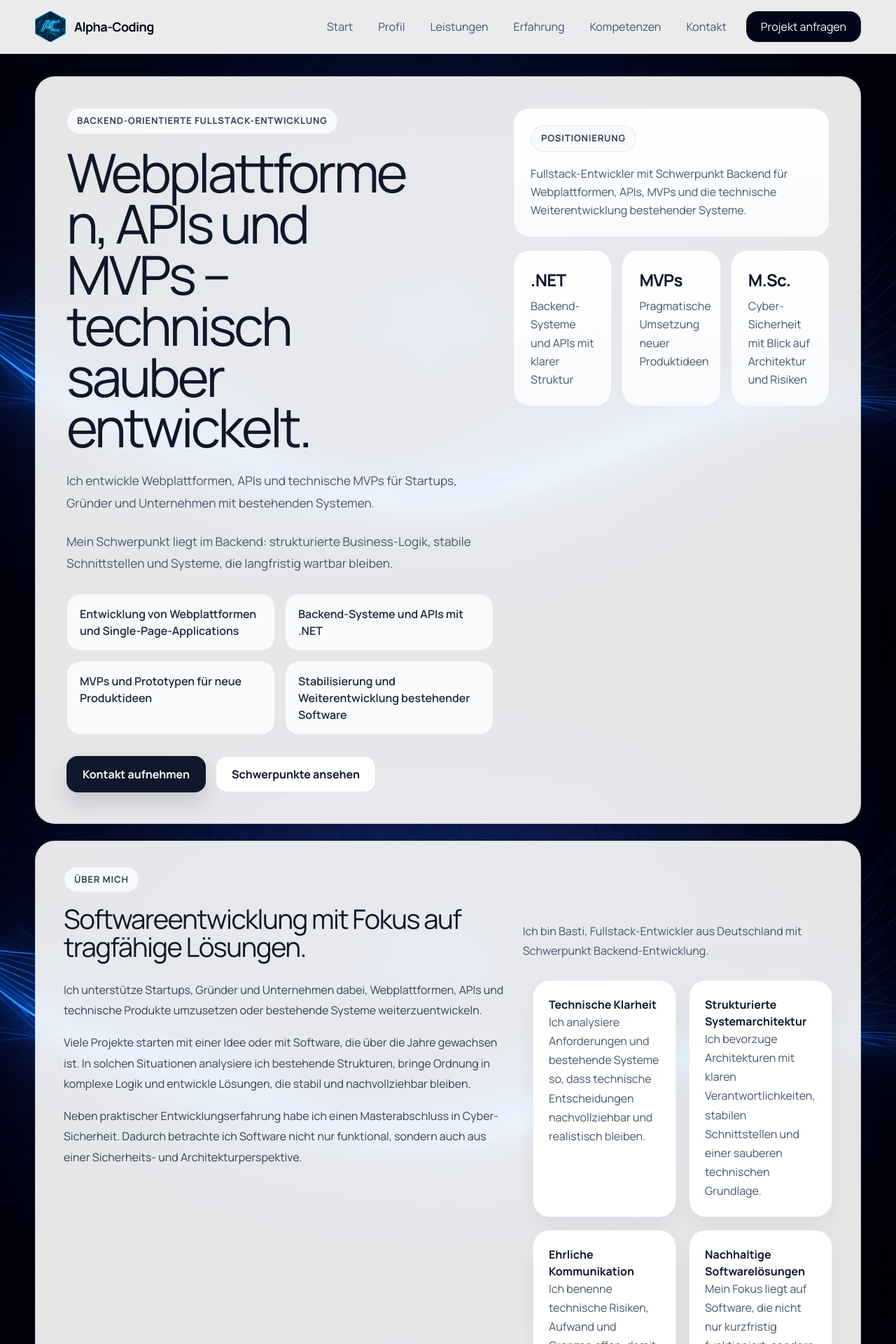
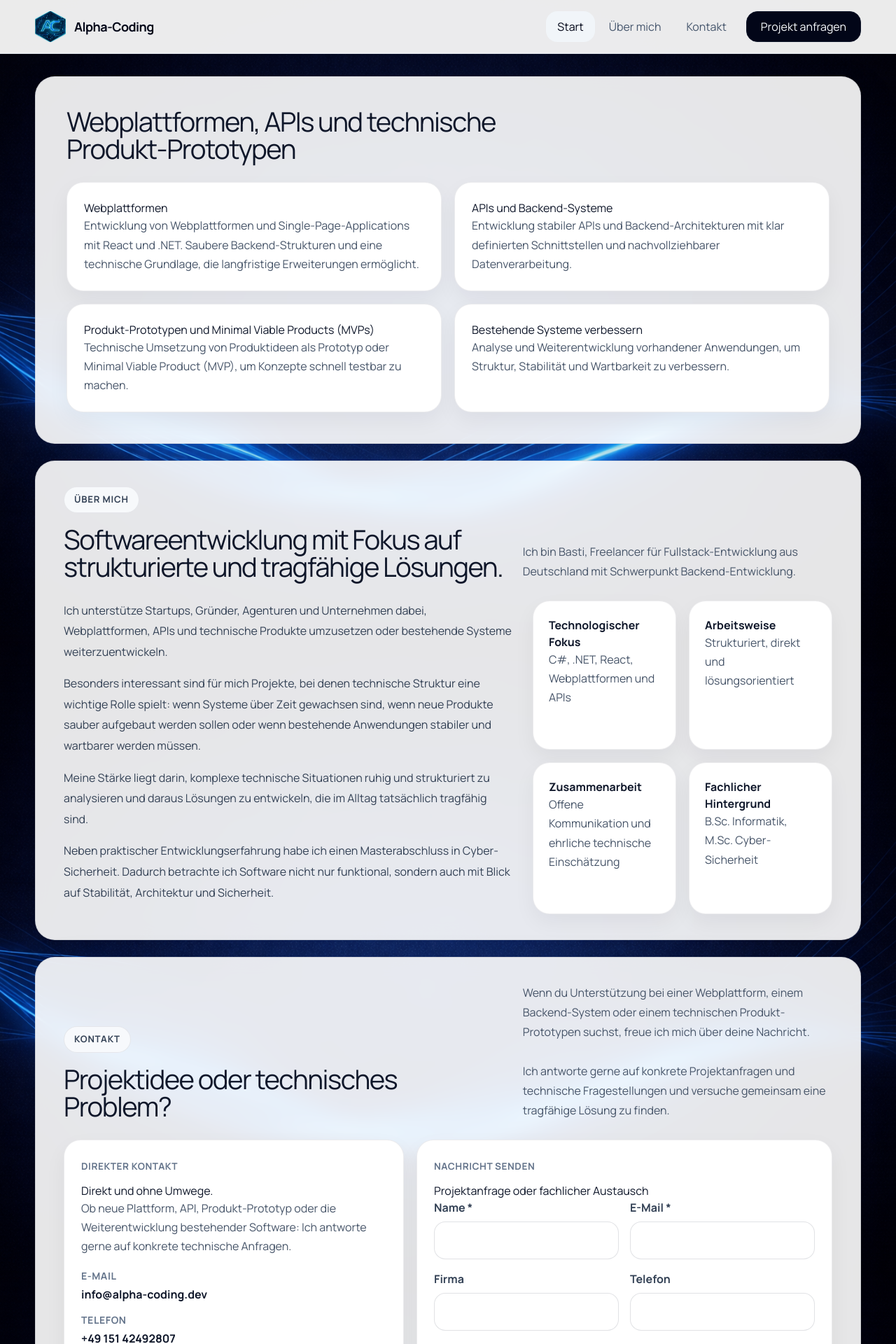
Before and after one commit to ZhRaL/OwnWebsite, a React (Vite) app: page / in a window 1280 px wide. Shown: the top 1920 px of the page at 70% size. Built offline with nearby package versions, Linux system fonts and the light colour scheme.

Commit message:
Umbau zu Kurz-Seite

```diff
--- a/src/App.css
+++ b/src/App.css
@@ -50,55 +50,23 @@ section[id] {
   overflow: hidden;
 }
 
-.hero-grid {
-  display: grid;
-  grid-template-columns: minmax(0, 1.35fr) minmax(360px, 1fr);
-  gap: 28px;
-  align-items: stretch;
-  min-width: 0;
-}
-
 .hero-copy h1 {
   margin: 0;
-  max-width: 11ch;
+  max-width: 100%;
   overflow-wrap: anywhere;
-  font-size: clamp(3.1rem, 6vw, 5.3rem);
-  line-height: 0.95;
-  letter-spacing: -0.05em;
+  font-size: clamp(2rem, 3vw, 2.9rem);
+  line-height: 1.02;
+  letter-spacing: -0.04em;
   color: #0f172a;
 }
 
-.hero-lead {
-  max-width: 740px;
-  margin: 24px 0 0;
-  font-size: 1.08rem;
-  line-height: 1.8;
-  color: #475569;
-  overflow-wrap: anywhere;
+.hero-header {
+  grid-template-columns: minmax(0, 1fr);
+  align-items: end;
 }
 
-.hero-points {
-  display: grid;
-  grid-template-columns: repeat(2, minmax(0, 1fr));
-  gap: 14px;
-  margin-top: 28px;
-}
-
-.hero-points span {
-  padding: 16px 18px;
-  border-radius: 20px;
-  background: #f8fafc;
-  border: 1px solid rgba(15, 23, 42, 0.08);
-  color: #1e293b;
-  font-weight: 600;
-  line-height: 1.5;
-}
-
-.hero-actions {
-  display: flex;
-  flex-wrap: wrap;
-  gap: 14px;
-  margin-top: 30px;
+.hero-copy--wide {
+  margin-bottom: 0;
 }
 
 .button {
@@ -149,48 +117,6 @@ section[id] {
 .button-secondary:hover {
   background: #f8fafc;
   border-color: rgba(15, 23, 42, 0.2);
-}
-
-.hero-panel {
-  display: flex;
-  flex-direction: column;
-  gap: 18px;
-  min-width: 0;
-}
-
-.hero-panel-card,
-.metric-card {
-  padding: 24px;
-  border-radius: 24px;
-  border: 1px solid rgba(15, 23, 42, 0.08);
-  background: linear-gradient(180deg, #ffffff 0%, #f8fafc 100%);
-}
-
-.hero-panel-card h2 {
-  margin: 0 0 12px;
-  font-size: 1.4rem;
-  line-height: 1.3;
-  color: #0f172a;
-}
-
-.hero-panel-card p,
-.metric-card span {
-  color: #475569;
-  line-height: 1.65;
-}
-
-.hero-metrics {
-  display: grid;
-  grid-template-columns: repeat(3, minmax(0, 1fr));
-  gap: 14px;
-}
-
-.metric-card strong {
-  display: block;
-  margin-bottom: 6px;
-  color: #0f172a;
-  font-size: 1.5rem;
-  letter-spacing: -0.03em;
 }
 
 .content-section {
@@ -479,19 +405,12 @@ section[id] {
 }
 
 @media (max-width: 980px) {
-  .hero-grid,
   .section-header,
   .two-column-layout,
   .contact-grid {
     grid-template-columns: 1fr;
   }
 
-  .hero-copy h1 {
-    max-width: none;
-  }
-
-  .hero-metrics,
-  .hero-points,
   .service-grid,
   .focus-grid,
   .category-grid,
@@ -529,26 +448,9 @@ section[id] {
     line-height: 1;
   }
 
-  .hero-lead {
-    font-size: 1rem;
-  }
-
   .hero-section {
     margin-bottom: 16px;
     padding-top: 20px;
-  }
-
-  .hero-grid,
-  .hero-points,
-  .hero-actions,
-  .hero-panel,
-  .hero-metrics {
-    width: 100%;
-    min-width: 0;
-  }
-
-  .hero-actions .button {
-    width: 100%;
   }
 
   .section-kicker,
@@ -595,8 +497,6 @@ section[id] {
   .category-card,
   .contact-card,
   .form-card,
-  .hero-panel-card,
-  .metric-card,
   .muted-panel {
     width: 100%;
     min-width: 0;
--- a/src/App.jsx
+++ b/src/App.jsx
@@ -12,9 +12,6 @@ import Contact from './Components/Contact/Contact';
 import Footer from './Components/Footer';
 import Header from './Components/Header';
 import Impressum from './Components/Impressum';
-import Projects from './Components/Projects/Projects';
-import Skills from './Components/Skills';
-import Technologies from './Components/Technologies/Technologies';
 
 function ScrollHandler() {
   const location = useLocation();
@@ -53,49 +50,22 @@ function ScrollHandler() {
 }
 
 function HomePage() {
-  const projectSituations = [
+  const services = [
     {
-      label: 'MVP',
-      title: 'Eine Produktidee soll als MVP umgesetzt werden',
+      title: 'Webplattformen',
+      text: 'Entwicklung von Webplattformen und Single-Page-Applications mit React und .NET. Saubere Backend-Strukturen und eine technische Grundlage, die langfristige Erweiterungen ermöglicht.',
     },
     {
-      label: 'Backend',
-      title: 'Eine Plattform braucht ein stabiles Backend',
+      title: 'APIs und Backend-Systeme',
+      text: 'Entwicklung stabiler APIs und Backend-Architekturen mit klar definierten Schnittstellen und nachvollziehbarer Datenverarbeitung.',
     },
     {
-      label: 'Wartbarkeit',
-      title: 'Eine bestehende Anwendung ist schwer wartbar geworden',
+      title: 'Produkt-Prototypen und Minimal Viable Products (MVPs)',
+      text: 'Technische Umsetzung von Produktideen als Prototyp oder Minimal Viable Product (MVP), um Konzepte schnell testbar zu machen.',
     },
     {
-      label: 'API',
-      title: 'Eine API muss neu aufgebaut oder stabilisiert werden',
-    },
-    {
-      label: 'Architektur',
-      title: 'Ein Team braucht Unterstützung bei Backend-Architektur',
-    },
-  ];
-
-  const collaborationSteps = [
-    {
-      label: 'Schritt 01',
-      title: 'Erstgespräch',
-      text: 'Verständnis der Idee oder des bestehenden Systems.',
-    },
-    {
-      label: 'Schritt 02',
-      title: 'Technische Analyse',
-      text: 'Bewertung möglicher Architektur und Lösungswege.',
-    },
-    {
-      label: 'Schritt 03',
-      title: 'Struktur und Planung',
-      text: 'Definition der Systemstruktur und Umsetzungsschritte.',
-    },
-    {
-      label: 'Schritt 04',
-      title: 'Iterative Entwicklung',
-      text: 'Umsetzung in klaren Entwicklungsschritten mit regelmäßiger Abstimmung.',
+      title: 'Bestehende Systeme verbessern',
+      text: 'Analyse und Weiterentwicklung vorhandener Anwendungen, um Struktur, Stabilität und Wartbarkeit zu verbessern.',
     },
   ];
 
@@ -104,111 +74,23 @@ function HomePage() {
       <Header />
       <main className="page-content">
         <section id="home" className="hero-section section-shell">
-          <div className="hero-grid">
-            <div className="hero-copy">
-              <span className="section-kicker">Backend-orientierte Fullstack-Entwicklung</span>
-              <h1>Webplattformen, APIs und MVPs – technisch sauber entwickelt.</h1>
-              <p className="hero-lead">
-                Ich entwickle Webplattformen, APIs und technische MVPs für
-                Startups, Gründer und Unternehmen mit bestehenden Systemen.
-              </p>
-              <p className="hero-lead">
-                Mein Schwerpunkt liegt im Backend: strukturierte
-                Business-Logik, stabile Schnittstellen und Systeme, die
-                langfristig wartbar bleiben.
-              </p>
-              <div className="hero-points">
-                <span>Entwicklung von Webplattformen und Single-Page-Applications</span>
-                <span>Backend-Systeme und APIs mit .NET</span>
-                <span>MVPs und Prototypen für neue Produktideen</span>
-                <span>Stabilisierung und Weiterentwicklung bestehender Software</span>
-              </div>
-              <div className="hero-actions">
-                <a className="button button-primary" href="#contact">
-                  Kontakt aufnehmen
-                </a>
-                <a className="button button-secondary" href="#projects">
-                  Schwerpunkte ansehen
-                </a>
-              </div>
+          <div className="section-header hero-header">
+            <div className="hero-copy hero-copy--wide">
+              <h1>Webplattformen, APIs und technische Produkt-Prototypen</h1>
             </div>
-            <aside className="hero-panel">
-              <div className="hero-panel-card">
-                <span className="eyebrow">Positionierung</span>
+          </div>
 
-                <p>
-                  Fullstack-Entwickler mit Schwerpunkt Backend für
-                  Webplattformen, APIs, MVPs und die technische
-                  Weiterentwicklung bestehender Systeme.
-                </p>
-              </div>
-              <div className="hero-metrics">
-                <div className="metric-card">
-                  <strong>.NET</strong>
-                  <span>Backend-Systeme und APIs mit klarer Struktur</span>
-                </div>
-                <div className="metric-card">
-                  <strong>MVPs</strong>
-                  <span>Pragmatische Umsetzung neuer Produktideen</span>
-                </div>
-                <div className="metric-card">
-                  <strong>M.Sc.</strong>
-                  <span>Cyber-Sicherheit mit Blick auf Architektur und Risiken</span>
-                </div>
-              </div>
-            </aside>
+          <div className="service-grid">
+            {services.map((service) => (
+              <article key={service.title} className="service-card">
+                <h3>{service.title}</h3>
+                <p>{service.text}</p>
+              </article>
+            ))}
           </div>
         </section>
 
         <Aboutme />
-        <section className="content-section section-shell">
-          <div className="section-header">
-            <div>
-              <span className="section-kicker">Typische Projektsituationen</span>
-              <h2>Wann ich typischerweise ins Projekt komme</h2>
-            </div>
-            <p>
-              Viele Projekte starten mit einer Idee oder mit Software, die über
-              die Zeit komplex geworden ist. In diesen Situationen unterstütze
-              ich dabei, technische Lösungen strukturiert umzusetzen.
-            </p>
-          </div>
-
-          <div className="focus-grid">
-            {projectSituations.map((situation) => (
-              <article key={situation.title} className="focus-card">
-                <span className="card-label">{situation.label}</span>
-                <h3>{situation.title}</h3>
-              </article>
-            ))}
-          </div>
-        </section>
-        <Skills />
-        <section className="content-section section-shell">
-          <div className="section-header">
-            <div>
-              <span className="section-kicker">Zusammenarbeit</span>
-              <h2>So läuft die Zusammenarbeit typischerweise ab</h2>
-            </div>
-            <p>
-              Viele Projekte beginnen mit einer Idee oder einem bestehenden
-              System, das weiterentwickelt werden soll. Eine klare technische
-              Struktur hilft dabei, Projekte effizient umzusetzen.
-            </p>
-          </div>
-
-          <div className="service-grid">
-            {collaborationSteps.map((step) => (
-              <article key={step.title} className="service-card">
-                <span className="card-label">{step.label}</span>
-                <h3>{step.title}</h3>
-                <p>{step.text}</p>
-              </article>
-            ))}
-          </div>
-        </section>
-        <Projects />
-        <Technologies />
         <Contact />
       </main>
       <section className="legal-strip section-shell">
--- a/src/Components/Aboutme.jsx
+++ b/src/Components/Aboutme.jsx
@@ -1,19 +1,19 @@
 const principles = [
   {
-    title: 'Technische Klarheit',
-    text: 'Ich analysiere Anforderungen und bestehende Systeme so, dass technische Entscheidungen nachvollziehbar und realistisch bleiben.',
+    title: 'Technologischer Fokus',
+    text: 'C#, .NET, React, Webplattformen und APIs',
   },
   {
-    title: 'Strukturierte Systemarchitektur',
-    text: 'Ich bevorzuge Architekturen mit klaren Verantwortlichkeiten, stabilen Schnittstellen und einer sauberen technischen Grundlage.',
+    title: 'Arbeitsweise',
+    text: 'Strukturiert, direkt und lösungsorientiert',
   },
   {
-    title: 'Ehrliche Kommunikation',
-    text: 'Ich benenne technische Risiken, Aufwand und Grenzen offen, damit Entscheidungen auf einer belastbaren Grundlage getroffen werden können.',
+    title: 'Zusammenarbeit',
+    text: 'Offene Kommunikation und ehrliche technische Einschätzung',
   },
   {
-    title: 'Nachhaltige Softwarelösungen',
-    text: 'Mein Fokus liegt auf Software, die nicht nur kurzfristig funktioniert, sondern später auch wartbar und weiterentwickelbar bleibt.',
+    title: 'Fachlicher Hintergrund',
+    text: 'B.Sc. Informatik, M.Sc. Cyber-Sicherheit',
   },
 ];
 
@@ -23,32 +23,37 @@ const Aboutme = () => {
       <div className="section-header">
         <div>
           <span className="section-kicker">Über mich</span>
-          <h2>Softwareentwicklung mit Fokus auf tragfähige Lösungen.</h2>
+          <h2>Softwareentwicklung mit Fokus auf strukturierte und tragfähige Lösungen.</h2>
         </div>
         <p>
-          Ich bin Basti, Fullstack-Entwickler aus Deutschland mit Schwerpunkt
-          Backend-Entwicklung.
+          Ich bin Basti, Freelancer für Fullstack-Entwicklung aus Deutschland mit Schwerpunkt Backend-Entwicklung.
         </p>
       </div>
 
       <div className="two-column-layout">
         <div className="body-copy">
           <p>
-            Ich unterstütze Startups, Gründer und Unternehmen dabei,
+            Ich unterstütze Startups, Gründer, Agenturen und Unternehmen dabei,
             Webplattformen, APIs und technische Produkte umzusetzen oder
             bestehende Systeme weiterzuentwickeln.
           </p>
           <p>
-            Viele Projekte starten mit einer Idee oder mit Software, die über
-            die Jahre gewachsen ist. In solchen Situationen analysiere ich
-            bestehende Strukturen, bringe Ordnung in komplexe Logik und
-            entwickle Lösungen, die stabil und nachvollziehbar bleiben.
+            Besonders interessant sind für mich Projekte, bei denen technische
+            Struktur eine wichtige Rolle spielt: wenn Systeme über Zeit
+            gewachsen sind, wenn neue Produkte sauber aufgebaut werden sollen
+            oder wenn bestehende Anwendungen stabiler und wartbarer werden
+            müssen.
+          </p>
+          <p>
+            Meine Stärke liegt darin, komplexe technische Situationen ruhig und
+            strukturiert zu analysieren und daraus Lösungen zu entwickeln, die
+            im Alltag tatsächlich tragfähig sind.
           </p>
           <p>
             Neben praktischer Entwicklungserfahrung habe ich einen
             Masterabschluss in Cyber-Sicherheit. Dadurch betrachte ich Software
-            nicht nur funktional, sondern auch aus einer Sicherheits- und
-            Architekturperspektive.
+            nicht nur funktional, sondern auch mit Blick auf Stabilität,
+            Architektur und Sicherheit.
           </p>
         </div>
 
--- a/src/Components/Contact/Contact.jsx
+++ b/src/Components/Contact/Contact.jsx
@@ -25,12 +25,13 @@ const Contact = () => {
         </div>
         <p>
           Wenn du Unterstützung bei einer Webplattform, einem Backend-System
-          oder einem technischen MVP suchst, freue ich mich über deine
-          Nachricht.
-        </p>
-        <p>
+          oder einem technischen Produkt-Prototypen suchst, freue ich mich
+          über deine Nachricht.
+          <br />
+          <br />
           Ich antworte gerne auf konkrete Projektanfragen und technische
-          Fragestellungen.
+          Fragestellungen und versuche gemeinsam eine tragfähige Lösung zu
+          finden.
         </p>
       </div>
 
@@ -39,8 +40,9 @@ const Contact = () => {
           <span className="card-label">Direkter Kontakt</span>
           <h3>Direkt und ohne Umwege.</h3>
           <p>
-            Ob neue Plattform, API, MVP oder die Weiterentwicklung bestehender
-            Software: Ich antworte gerne auf konkrete technische Anfragen.
+            Ob neue Plattform, API, Produkt-Prototyp oder die Weiterentwicklung
+            bestehender Software: Ich antworte gerne auf konkrete technische
+            Anfragen.
           </p>
           <div className="contact-points">
             <div className="contact-point">
--- a/src/Components/Header.jsx
+++ b/src/Components/Header.jsx
@@ -5,15 +5,13 @@ import HeaderElement from './HeaderElement';
 
 const navigationItems = [
   { title: 'Start', targetId: 'home' },
-  { title: 'Profil', targetId: 'about' },
-  { title: 'Leistungen', targetId: 'services' },
-  { title: 'Erfahrung', targetId: 'projects' },
-  { title: 'Kompetenzen', targetId: 'technologies' },
+  { title: 'Über mich', targetId: 'about' },
   { title: 'Kontakt', targetId: 'contact' },
 ];
 
 const Header = () => {
   const [isHiddenOnMobile, setIsHiddenOnMobile] = useState(false);
+  const [activeSection, setActiveSection] = useState('home');
 
   useEffect(() => {
     let lastScrollY = window.scrollY;
@@ -54,6 +52,40 @@ const Header = () => {
     };
   }, []);
 
+  useEffect(() => {
+    if (window.location.pathname !== '/') {
+      setActiveSection('');
+      return undefined;
+    }
+
+    const sections = ['home', 'about', 'contact']
+      .map((id) => document.getElementById(id))
+      .filter(Boolean);
+
+    const observer = new IntersectionObserver(
+      (entries) => {
+        const candidates = entries
+          .filter((entry) => entry.isIntersecting)
+          .sort((a, b) => b.intersectionRatio - a.intersectionRatio);
+
+        if (candidates.length > 0) {
+          setActiveSection(candidates[0].target.id);
+        }
+      },
+      {
+        root: null,
+        rootMargin: '-45% 0px -45% 0px',
+        threshold: [0, 0.25, 0.5, 0.75, 1],
+      },
+    );
+
+    sections.forEach((section) => observer.observe(section));
+
+    return () => {
+      observer.disconnect();
+    };
+  }, []);
+
   return (
     <header
       className={`site-header sticky top-0 z-50 border-b border-slate-200/80 bg-white/92 backdrop-blur-xl ${
@@ -68,9 +100,19 @@ const Header = () => {
 
         <nav className="flex flex-wrap items-center justify-end gap-1" aria-label="Hauptnavigation">
           {navigationItems.map((item) => (
-            <HeaderElement key={item.targetId} targetId={item.targetId} title={item.title} />
+            <HeaderElement
+              active={activeSection === item.targetId}
+              key={item.targetId}
+              targetId={item.targetId}
+              title={item.title}
+            />
           ))}
-          <HeaderElement primary targetId="contact" title="Projekt anfragen" />
+          <HeaderElement
+            active={activeSection === 'contact'}
+            primary
+            targetId="contact"
+            title="Projekt anfragen"
+          />
         </nav>
       </div>
     </header>
--- a/src/Components/HeaderElement.jsx
+++ b/src/Components/HeaderElement.jsx
@@ -1,6 +1,6 @@
 import { useLocation, useNavigate } from 'react-router-dom';
 
-const HeaderElement = ({ title, targetId, primary = false }) => {
+const HeaderElement = ({ title, targetId, primary = false, active = false }) => {
   const navigate = useNavigate();
   const location = useLocation();
 
@@ -20,8 +20,16 @@ const HeaderElement = ({ title, targetId, primary = false }) => {
     <button
       className={
         primary
-          ? 'ml-2 inline-flex min-h-[44px] cursor-pointer items-center rounded-2xl border border-slate-900 bg-slate-950 px-5 text-sm font-bold text-slate-50 transition hover:bg-slate-800'
-          : 'inline-flex min-h-[44px] cursor-pointer items-center rounded-2xl px-4 text-sm font-semibold text-slate-600 transition hover:bg-slate-100 hover:text-slate-950'
+          ? `ml-2 inline-flex min-h-[44px] cursor-pointer items-center rounded-2xl border px-5 text-sm font-bold transition ${
+              active
+                ? 'border-slate-950 bg-slate-800 text-slate-50'
+                : 'border-slate-900 bg-slate-950 text-slate-50 hover:bg-slate-800'
+            }`
+          : `inline-flex min-h-[44px] cursor-pointer items-center rounded-2xl px-4 text-sm font-semibold transition ${
+              active
+                ? 'bg-slate-100 text-slate-950'
+                : 'text-slate-600 hover:bg-slate-100 hover:text-slate-950'
+            }`
       }
       onClick={handleClick}
       type="button"
```
